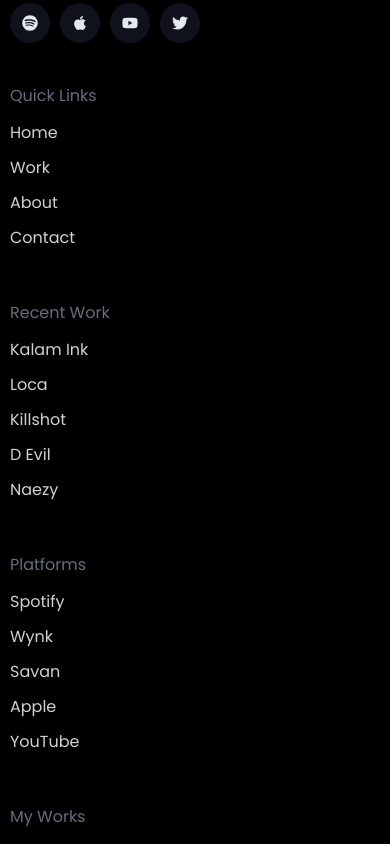
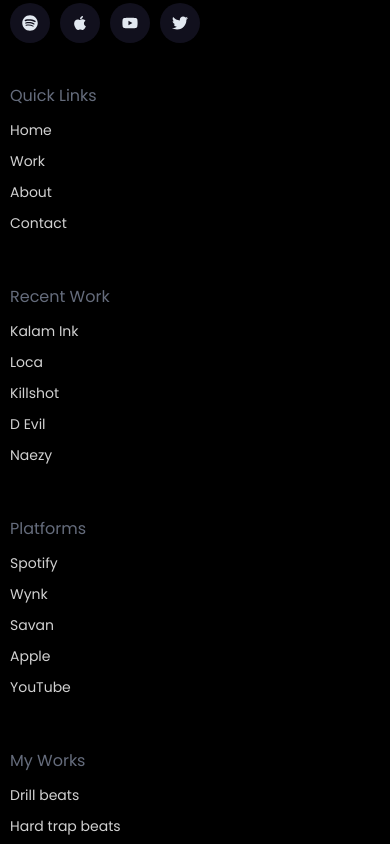
Before and after one commit to Ayushkumarxx/cjchirag-react-ts, a React (Vite) app: page / in a window 390 px wide. Shown: the part 10160-11004 px from the top of the page. Built offline with nearby package versions, Linux system fonts and the light colour scheme; a web font is replaced by a local one.

Commit message:
new changes

```diff
--- a/src/components/home/style/footer.css
+++ b/src/components/home/style/footer.css
@@ -215,4 +215,10 @@ footer .box .social .i {
   .footer-details .child-2 ol {
     font-size: 14px;
   }
+  .footer-details .child-2 ol li a{
+
+    font-size: 14px;
+
+
+  }
 }
```
